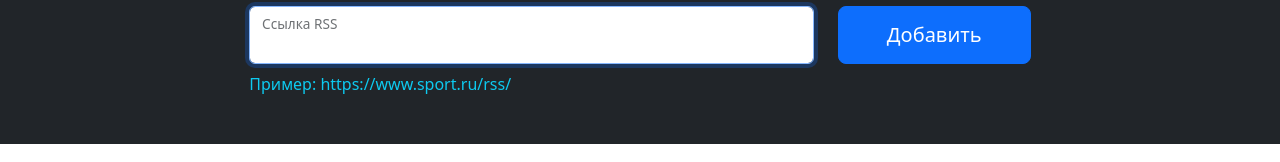
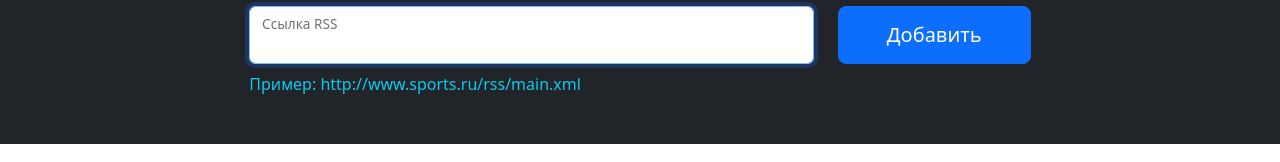
Before and after one commit to EweParo4ky/rss-react, a React (Create React App) app: page / in a window 1280 px wide. Shown: the part 165-327 px from the top of the page. Built offline with nearby package versions, Linux system fonts and the light colour scheme.

Commit message:
add stuff)

```diff
--- a/src/locales/ru.js
+++ b/src/locales/ru.js
@@ -5,7 +5,7 @@ export default {
       lead: 'Начните читать RSS сегодня! Это легко, это красиво.',
       inputPlaceholder: 'Ссылка RSS',
       submitBtn: 'Добавить',
-      example: 'https://www.sport.ru/rss/',
+      example: 'http://www.sports.ru/rss/main.xml',
       validationErrors: {
         notOneOf: 'RSS уже существует',
         mustBeUrl: 'Ссылка должна быть валидным URL',
```
